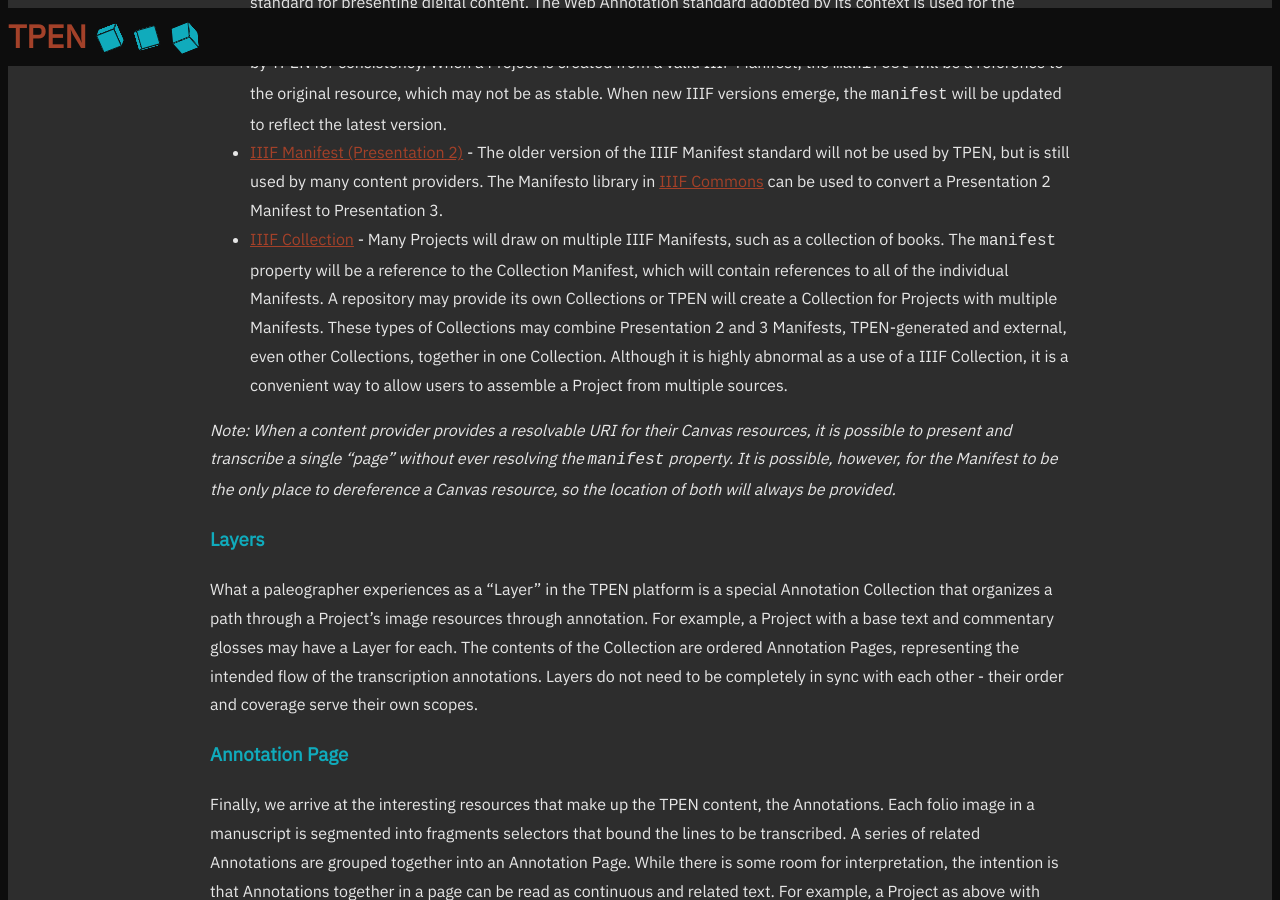
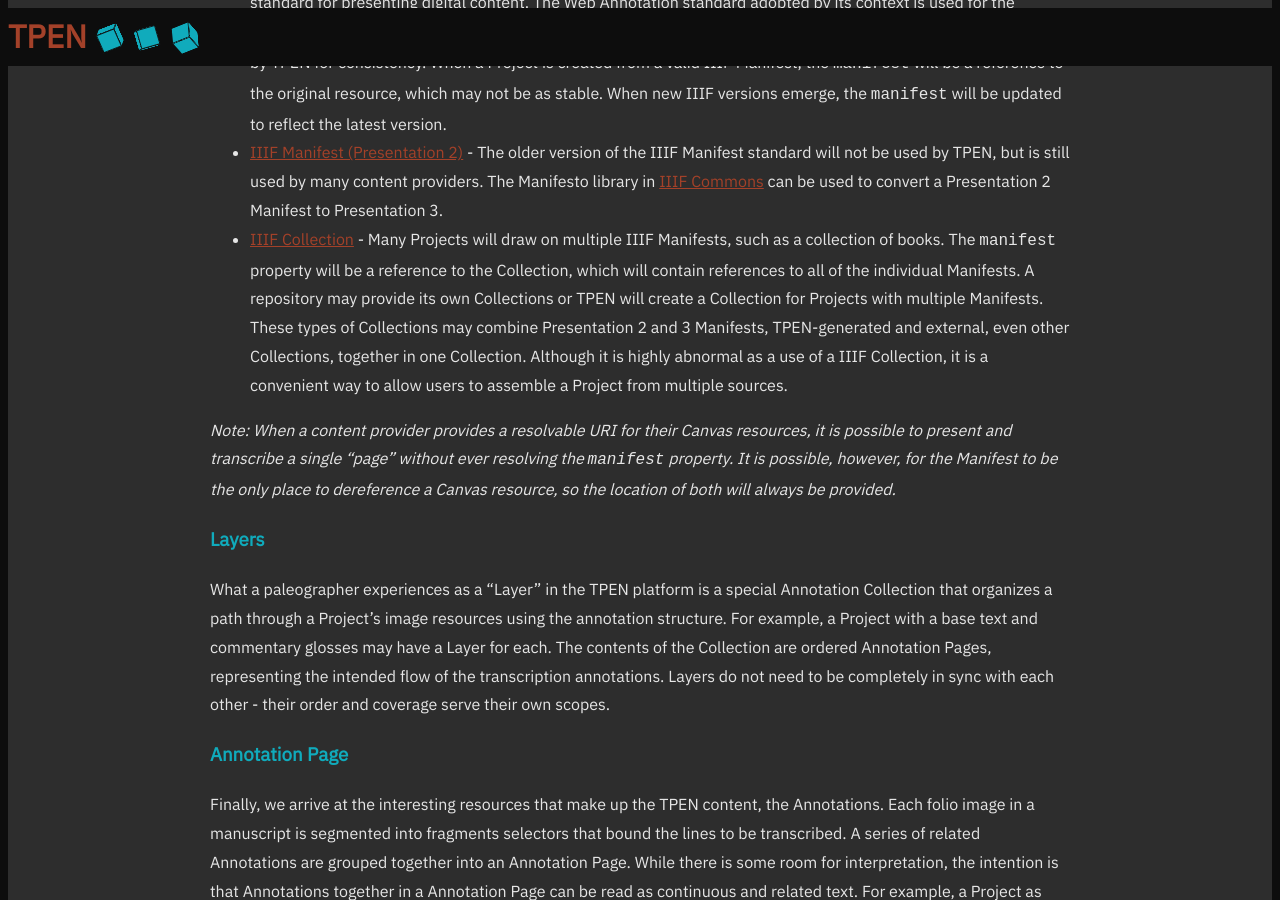
Before and after one commit to CenterForDigitalHumanities/TPEN3, a Jekyll site: the page built from _posts/2024-07-05-developing-transcription-interfaces.md, in a window 1280 px wide and 900 px high, scrolled down 3843 px. Built offline with Jekyll 4.4.1, drawn with Linux system fonts in a browser that asks for light colours; some of the changed text lies outside the part shown.

Commit message:
read through.  spelling and wording changes.

````diff
--- a/_posts/2024-07-05-developing-transcription-interfaces.md
+++ b/_posts/2024-07-05-developing-transcription-interfaces.md
@@ -124,19 +124,19 @@
 
 * [IIIF Manifest (Presentation 3)](https://iiif.io/api/presentation/3.0/) - The recent iteration of the International Image Interoperability Framework standard for presenting digital content. The Web Annotation standard adopted by its context is used for the Annotations created in TPEN as well. For [projects created from non-IIIF objects]({% post_url 2024-07-02-start-a-project %}), the `manifest` will be generated by TPEN for consistency. When a Project is created from a valid IIIF Manifest, the `manifest` will be a reference to the original resource, which may not be as stable. When new IIIF versions emerge, the `manifest` will be updated to reflect the latest version.
 * [IIIF Manifest (Presentation 2)](https://iiif.io/api/presentation/2.1/) - The older version of the IIIF Manifest standard will not be used by TPEN, but is still used by many content providers. The Manifesto library in [IIIF Commons](https://iiif-commons.github.io/manifesto/) can be used to convert a Presentation 2 Manifest to Presentation 3.
-* [IIIF Collection](https://iiif.io/api/presentation/3.0/#51-collection) - Many Projects will draw on multiple IIIF Manifests, such as a collection of books. The `manifest` property will be a reference to the Collection Manifest, which will contain references to all of the individual Manifests. A repository may provide its own Collections or TPEN will create a Collection for Projects with multiple Manifests. These types of Collections may combine Presentation 2 and 3 Manifests, TPEN-generated and external, even other Collections, together in one Collection. Although it is highly abnormal as a use of a IIIF Collection, it is a convenient way to allow users to assemble a Project from multiple sources.
+* [IIIF Collection](https://iiif.io/api/presentation/3.0/#51-collection) - Many Projects will draw on multiple IIIF Manifests, such as a collection of books. The `manifest` property will be a reference to the Collection, which will contain references to all of the individual Manifests. A repository may provide its own Collections or TPEN will create a Collection for Projects with multiple Manifests. These types of Collections may combine Presentation 2 and 3 Manifests, TPEN-generated and external, even other Collections, together in one Collection. Although it is highly abnormal as a use of a IIIF Collection, it is a convenient way to allow users to assemble a Project from multiple sources.
 
 *Note: When a content provider provides a resolvable URI for their Canvas resources, it is possible to present and transcribe a single "page" without ever resolving the `manifest` property. It is possible, however, for the Manifest to be the only place to dereference a Canvas resource, so the location of both will always be provided.*
 
 ### Layers
 
-What a paleographer experiences as a "Layer" in the TPEN platform is a special Annotation Collection that organizes a path through a Project's image resources through annotation. For example, a Project with a base text and commentary glosses may have a Layer for each. The contents of the Collection are ordered Annotation Pages, representing the intended flow of the transcription annotations. Layers do not need to be completely in sync with each other - their order and coverage serve their own scopes.
+What a paleographer experiences as a "Layer" in the TPEN platform is a special Annotation Collection that organizes a path through a Project's image resources using the annotation structure. For example, a Project with a base text and commentary glosses may have a Layer for each. The contents of the Collection are ordered Annotation Pages, representing the intended flow of the transcription annotations. Layers do not need to be completely in sync with each other - their order and coverage serve their own scopes.
 
 ### Annotation Page
 
-Finally, we arrive at the interesting resources that make up the TPEN content, the Annotations. Each folio image in a manuscript is segmented into fragments selectors that bound the lines to be transcribed. A series of related Annotations are grouped together into an Annotation Page. While there is some room for interpretation, the intention is that Annotations together in a page can be read as continuous and related text. For example, a Project as above with separate layers for the base text and commentary glosses might have two Annotation Pages, one for each layer. If the base text is organized into two columns, an application may choose to record the two columns as separate, sequential Annotation Pages. A single Annotation Page may only contain lines from a single Canvas, though that Canvas may composite several images together.
+Finally, we arrive at the interesting resources that make up the TPEN content, the Annotations. Each folio image in a manuscript is segmented into fragments selectors that bound the lines to be transcribed. A series of related Annotations are grouped together into an Annotation Page. While there is some room for interpretation, the intention is that Annotations together in a Annotation Page can be read as continuous and related text. For example, a Project as above with separate layers for the base text and commentary glosses might have two Annotation Pages, one for each layer. If the base text is organized into two columns, an application may choose to record the two columns as separate, sequential Annotation Pages. A single Annotation Page may only contain lines from a single Canvas, though that Canvas may composite several images together.
 
-Each Annotation Page matches standard usage very closely with the acceptable requirement of `partOf` and `target` properties.
+Each Annotation Page matches standard usage very closely with the acceptable requirement of the `partOf` and `target` properties.
 
 ```json
 {
````
Also changed, not shown: other parts of _posts/2024-07-05-developing-transcription-interfaces.md (+3 -3 lines), _posts/2024-07-01-create-an-account.md (+4 -4 lines), _posts/2024-07-02-start-a-project.md (+5 -6 lines), _posts/2024-07-03-transcribing.md (+3 -3 lines), _posts/2024-07-04-project-management.md (+3 -3 lines).
